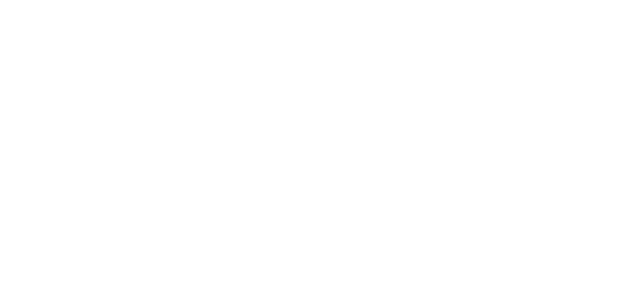
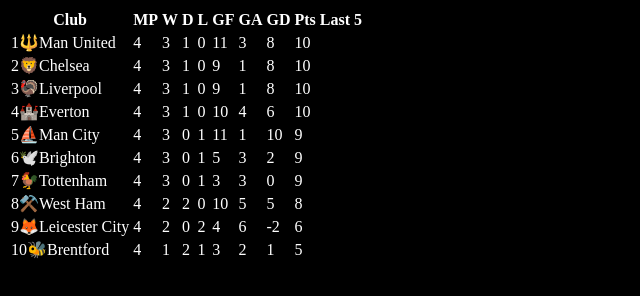
Before and after one commit to alex-j-garcia/league-table, a plain HTML site: page index.html in a window 1280 px wide. Shown: the whole page, without its empty margins (0-640 px from the left). Drawn offline with Linux system fonts and the light colour scheme.

Commit message:
Markup for teams and stats

```diff
--- a/index.html
+++ b/index.html
@@ -12,6 +12,165 @@
     <script src="https://kit.fontawesome.com/ffaed3d8bd.js" crossorigin="anonymous"></script>
   </head>
 
-  <body>
+  <body style="background-color: black; color: white;">
+    <table>
+      <thead>
+        <tr>
+          <th>Club</th>
+          <th>MP</th>
+          <th>W</th>
+          <th>D</th>
+          <th>L</th>
+          <th>GF</th>
+          <th>GA</th>
+          <th>GD</th>
+          <th>Pts</th>
+          <th>Last 5</th>
+        </tr>
+      </thead>
+      <tbody>
+        <tr class="one">
+          <td>
+            1<span>🔱</span>Man United
+          </td>
+          <td>4</td>
+          <td>3</td>
+          <td>1</td>
+          <td>0</td>
+          <td>11</td>
+          <td>3</td>
+          <td>8</td>
+          <td>10</td>
+          <td></td>
+        </tr>
+        <tr class="two">
+          <td>
+            2<span>🦁</span>Chelsea
+          </td>
+          <td>4</td>
+          <td>3</td>
+          <td>1</td>
+          <td>0</td>
+          <td>9</td>
+          <td>1</td>
+          <td>8</td>
+          <td>10</td>
+          <td></td>
+        </tr>
+        <tr class="three">
+          <td>
+            3<span>🦃</span>Liverpool
+          </td>
+          <td>4</td>
+          <td>3</td>
+          <td>1</td>
+          <td>0</td>
+          <td>9</td>
+          <td>1</td>
+          <td>8</td>
+          <td>10</td>
+          <td></td>
+        </tr>
+        <tr class="four">
+          <td>
+            4<span>🏰</span>Everton
+          </td>
+          <td>4</td>
+          <td>3</td>
+          <td>1</td>
+          <td>0</td>
+          <td>10</td>
+          <td>4</td>
+          <td>6</td>
+          <td>10</td>
+          <td></td>
+        </tr>
+        <tr class="five">
+          <td>
+            5<span>⛵</span>Man City
+          </td>
+          <td>4</td>
+          <td>3</td>
+          <td>0</td>
+          <td>1</td>
+          <td>11</td>
+          <td>1</td>
+          <td>10</td>
+          <td>9</td>
+          <td></td>
+        </tr>
+        <tr class="six">
+          <td>
+            6<span>🕊️</span>Brighton
+          </td>
+          <td>4</td>
+          <td>3</td>
+          <td>0</td>
+          <td>1</td>
+          <td>5</td>
+          <td>3</td>
+          <td>2</td>
+          <td>9</td>
+          <td></td>
+        </tr>
+        <tr class="seven">
+          <td>
+            7<span>🐓</span>Tottenham
+          </td>
+          <td>4</td>
+          <td>3</td>
+          <td>0</td>
+          <td>1</td>
+          <td>3</td>
+          <td>3</td>
+          <td>0</td>
+          <td>9</td>
+          <td></td>
+        </tr>
+        <tr class="eight">
+          <td>
+            8<span>⚒️</span>West Ham
+          </td>
+          <td>4</td>
+          <td>2</td>
+          <td>2</td>
+          <td>0</td>
+          <td>10</td>
+          <td>5</td>
+          <td>5</td>
+          <td>8</td>
+          <td></td>
+        </tr>
+        <tr class="nine">
+          <td>
+            9<span>🦊</span>Leicester City
+          </td>
+          <td>4</td>
+          <td>2</td>
+          <td>0</td>
+          <td>2</td>
+          <td>4</td>
+          <td>6</td>
+          <td>-2</td>
+          <td>6</td>
+          <td></td>
+        </tr>
+        <tr class="ten">
+          <td>
+            10<span>🐝</span>Brentford
+          </td>
+          <td>4</td>
+          <td>1</td>
+          <td>2</td>
+          <td>1</td>
+          <td>3</td>
+          <td>2</td>
+          <td>1</td>
+          <td>5</td>
+          <td></td>
+        </tr>
+      </tbody>
+      <tfoot></tfoot>
+    </table>
   </body>
 </html>
```
